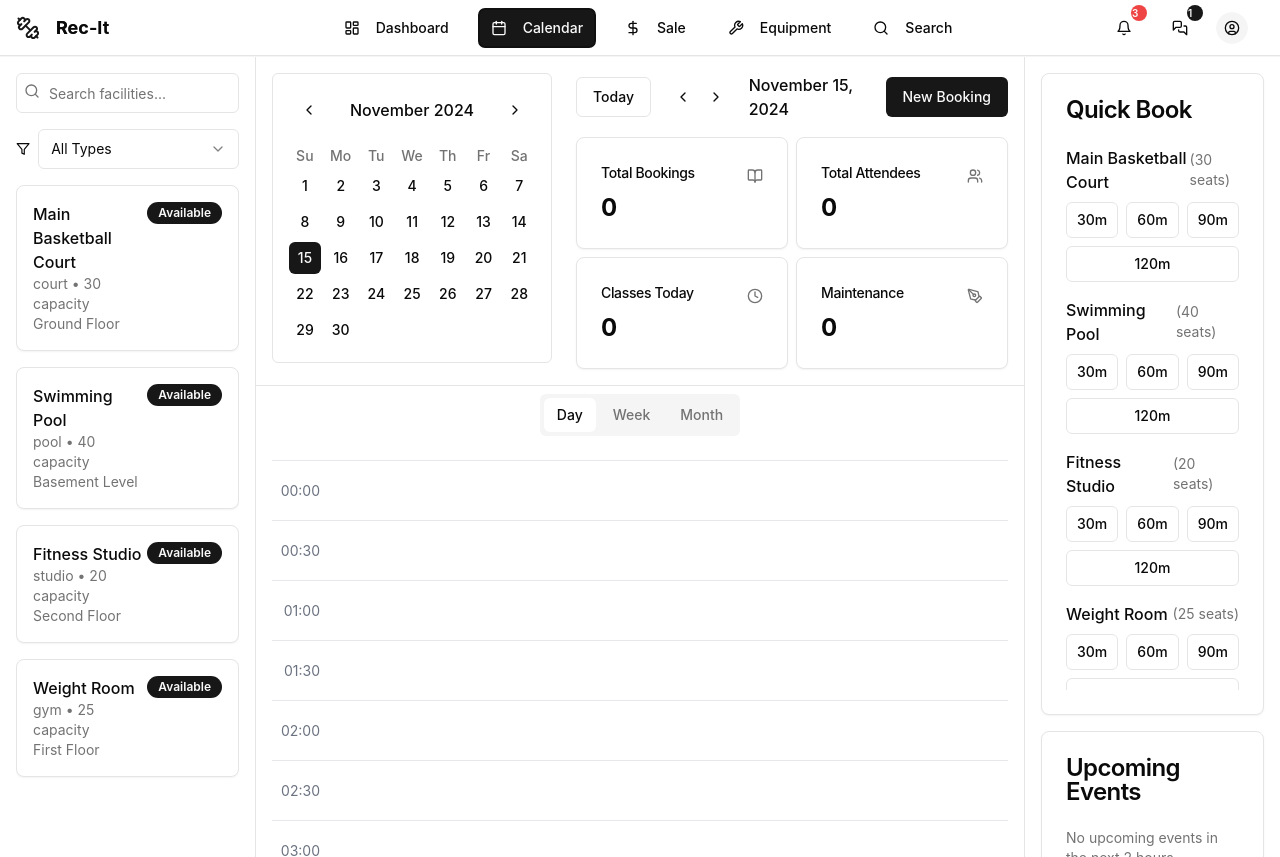
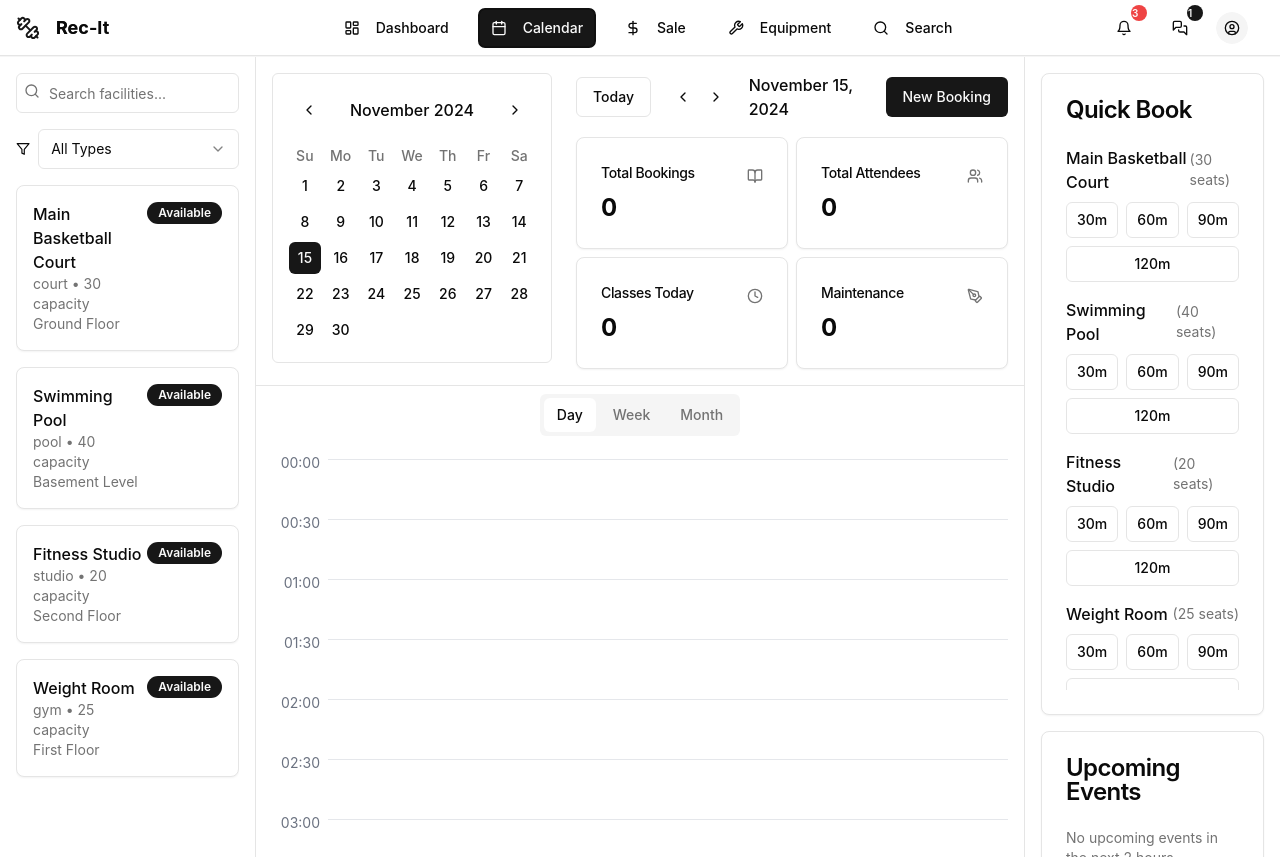
Before and after one commit to SanketBaviskar/Rec-It, a React (Vite) app: page /dashboard in a window 1280 px wide. Both pictures are taken after a click on the button "Calendar". Built offline with nearby package versions, Linux system fonts and the light colour scheme.

Commit message:
fixed time on the calender grid

```diff
--- a/src/Pages/MainWindow/CalenderTab/CalenderTab.tsx
+++ b/src/Pages/MainWindow/CalenderTab/CalenderTab.tsx
@@ -426,12 +426,26 @@ export default function CalendarTab() {
         {intervals.map((interval, index) => (
           <div
             key={index}
-            className="flex items-center border-t border-gray-200 dark:border-gray-700"
+            className="relative flex"
             style={{ height: "60px" }}
           >
-            <div className="w-14 pr-2 text-right text-sm text-gray-500 dark:text-gray-400">
+            <div
+              className="absolute w-14 pr-2 text-right text-sm text-gray-500 dark:text-gray-400"
+              style={{
+                top: "-9px",
+                left: "0",
+                zIndex: 10,
+                background: "var(--background)",
+                paddingTop: "2px",
+                paddingBottom: "2px"
+              }}
+            >
               {format(interval, "HH:mm")}
             </div>
+            <div
+              className="absolute left-14 right-0 border-t border-gray-200 dark:border-gray-700"
+              style={{ top: "-1px" }}
+            />
             <div className="flex-1 h-full"></div>
           </div>
         ))}
@@ -449,7 +463,6 @@ export default function CalendarTab() {
       </div>
     )
   }
-
   const getUpcomingEvents = () => {
     const now = new Date()
     const twoHoursLater = addMinutes(now, 120)
```
Lines whose indentation alone changed are shown as unchanged.
